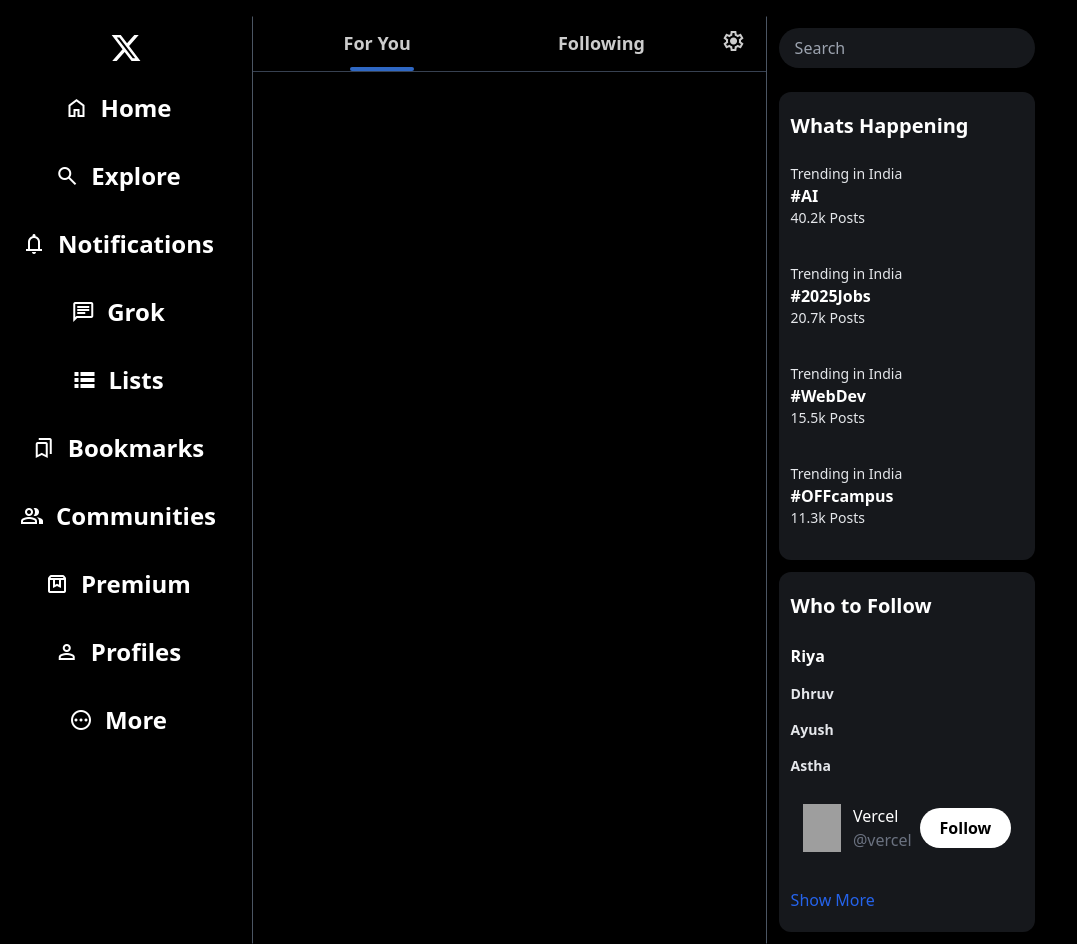
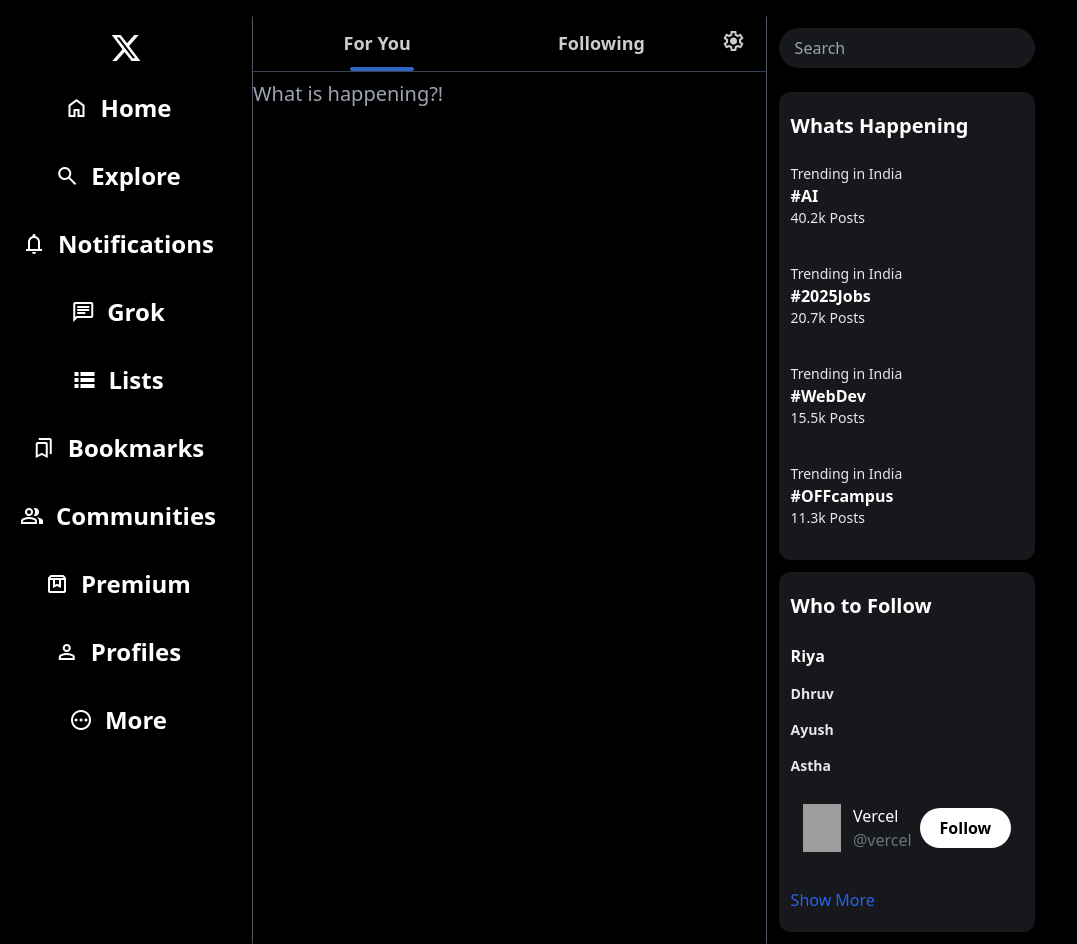
Before and after one commit to ri123-ya/X.com_clone, a website: page index.html in a window 1280 px wide. Shown: the whole page, without its empty margins (0-1077 px from the left). Drawn offline with nearby package versions, Linux system fonts and the light colour scheme; grey boxes are pictures that could not be loaded.

Commit message:
input what is happening

```diff
--- a/index.html
+++ b/index.html
@@ -93,6 +93,11 @@
                 </span></div>
             </div>
             <div class="h-[1px] w-full bg-gray-700"></div>
+            <div class="whatishapp">
+                 <div class="img"></div>
+                 <input class="w-full h-7 my-2 text-xl bg-black outline-none text-white" type="text"
+                 placeholder="What is happening?!">
+            </div>
         </div>
 
         <div class="third w-full">
```
Also changed, not shown: src/output.css.
